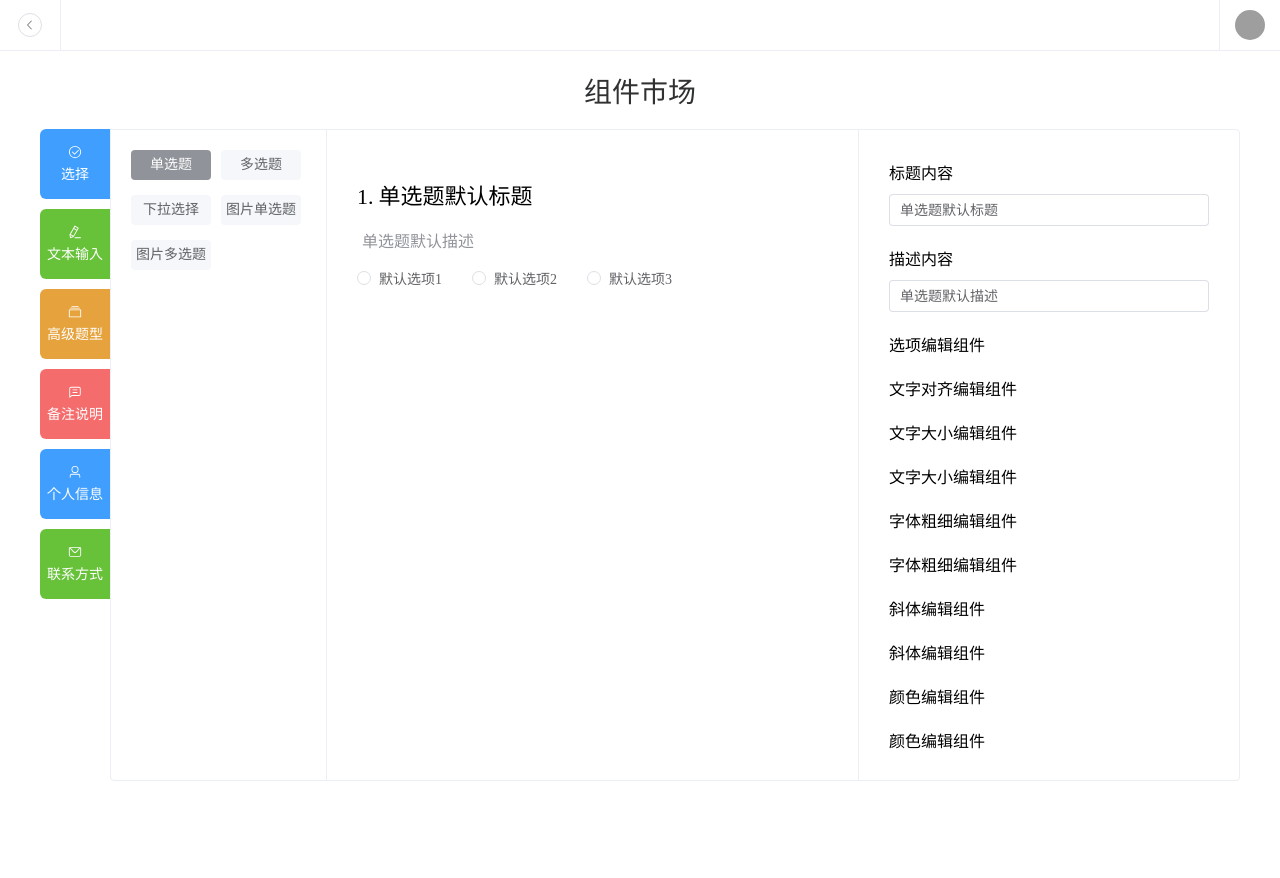
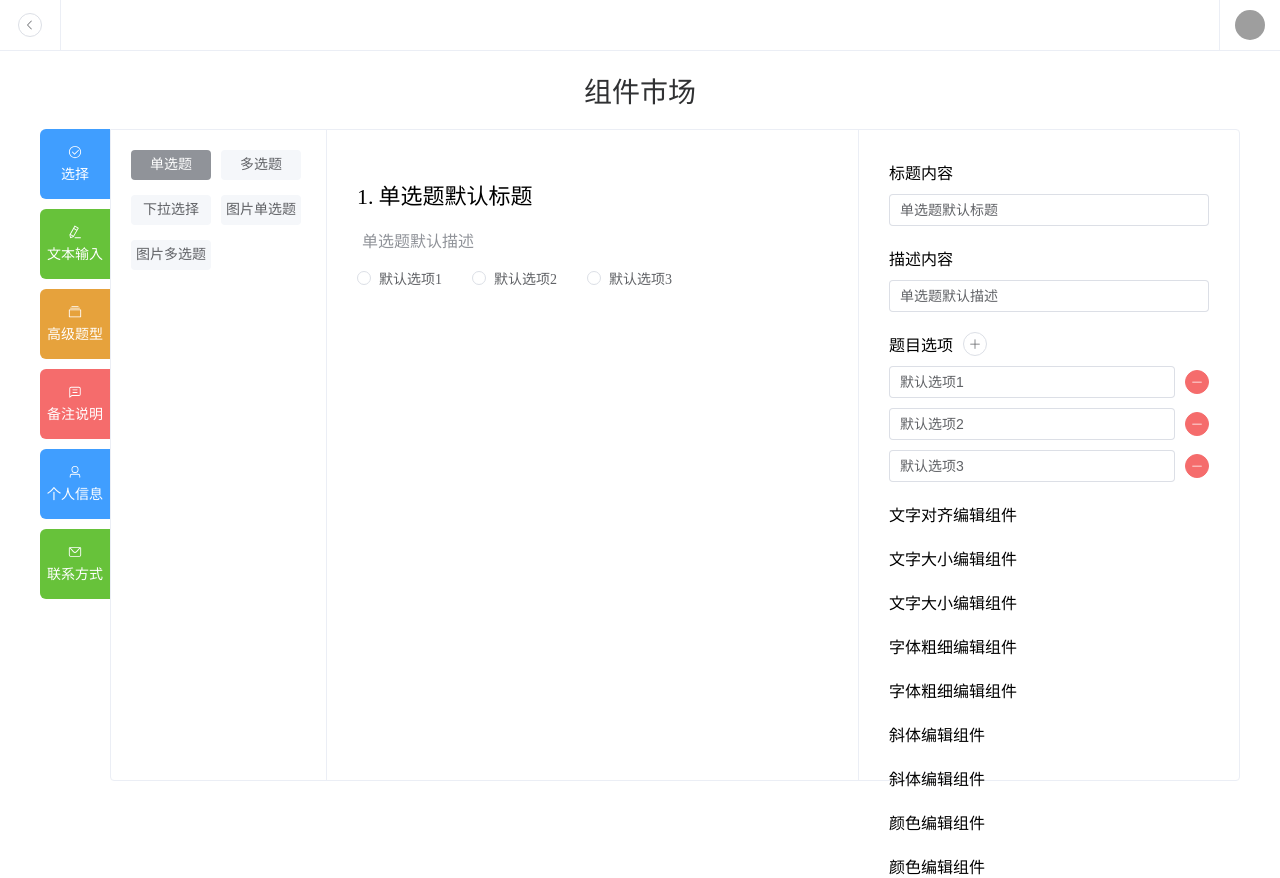
Before and after one commit to tsycheese/vue-nocode-questionnaire, a Vue app: page /single-select in a window 1280 px wide. Before the commit the page ends 800 px from the top, so only its background shows below. Built offline with nearby package versions, Linux system fonts and the light colour scheme; grey boxes are pictures that could not be loaded; the HTML template or start-up script is replaced by a standard one.

Commit message:
完成选项编辑组件 OptionsEditor 的增删改逻辑

```diff
--- a/src/components/ServeComs/Materials/EditItems/OptionsEditor.vue
+++ b/src/components/ServeComs/Materials/EditItems/OptionsEditor.vue
@@ -1,5 +1,47 @@
 <template>
-  <div>选项编辑组件</div>
+  <div class="options-editor">
+    <div class="flex mb-10">
+      <span class="mr-10">题目选项</span>
+      <el-button size="small" circle :icon="Plus" @click="handleAdd" />
+    </div>
+    <!-- 选项编辑 -->
+    <div class="option" v-for="(item, index) in textArr" :key="index">
+      <el-input v-model="textArr[index]"></el-input>
+      <el-button type="danger" size="small" circle :icon="Minus" @click="handleRemove(index)" />
+    </div>
+  </div>
 </template>
 
-<script setup lang="ts"></script>
+<script setup lang="ts">
+import { ref, inject } from 'vue';
+import { Plus, Minus } from '@element-plus/icons-vue';
+
+const props = defineProps<{
+  id: string;
+  isShow: boolean;
+  name: string;
+  status: string[];
+  configKey: string;
+}>();
+const textArr = ref(props.status); // 选项数组
+
+// 注入更新状态方法
+const updateStatus = inject('updateStatus');
+// 添加选项
+const handleAdd = () => {
+  updateStatus(props.configKey);
+};
+// 删除选项
+const handleRemove = (index: number) => {
+  updateStatus(props.configKey, index);
+};
+</script>
+
+<style scoped lang="scss">
+.option {
+  display: flex;
+  align-items: center;
+  margin-bottom: 10px;
+  gap: 10px;
+}
+</style>
--- a/src/views/MaterialsView/Layout.vue
+++ b/src/views/MaterialsView/Layout.vue
@@ -25,7 +25,9 @@ import EditPanel from '@/components/ServeComs/Materials/EditItems/EditPanel.vue'
 const materialStore = useMaterialStore();
 const currentMaterialCom = computed(() => materialStore.coms[materialStore.currentMaterialCom]);
 
+// 使用依赖注入向后代组件提供更新状态的方法
 const updateStatus = (configKey: string, payload?: number | string | boolean) => {
+  console.log(configKey, payload);
   const CurProps = currentMaterialCom.value.status[configKey];
   switch (configKey) {
     case 'title':
@@ -35,6 +37,15 @@ const updateStatus = (configKey: string, payload?: number | string | boolean) =>
       }
       materialStore.setTextStatus(CurProps, payload as string);
       break;
+    }
+    case 'options': {
+      if (typeof payload === 'number') {
+        // 1. payload 是一个数字下标，用于删除选项
+        materialStore.removeOptionStatus(CurProps, payload);
+      } else {
+        // 2. payload 不是数字下标（一般为 undefined），用于添加选项
+        materialStore.addOptionStatus(CurProps);
+      }
     }
   }
 };
```
